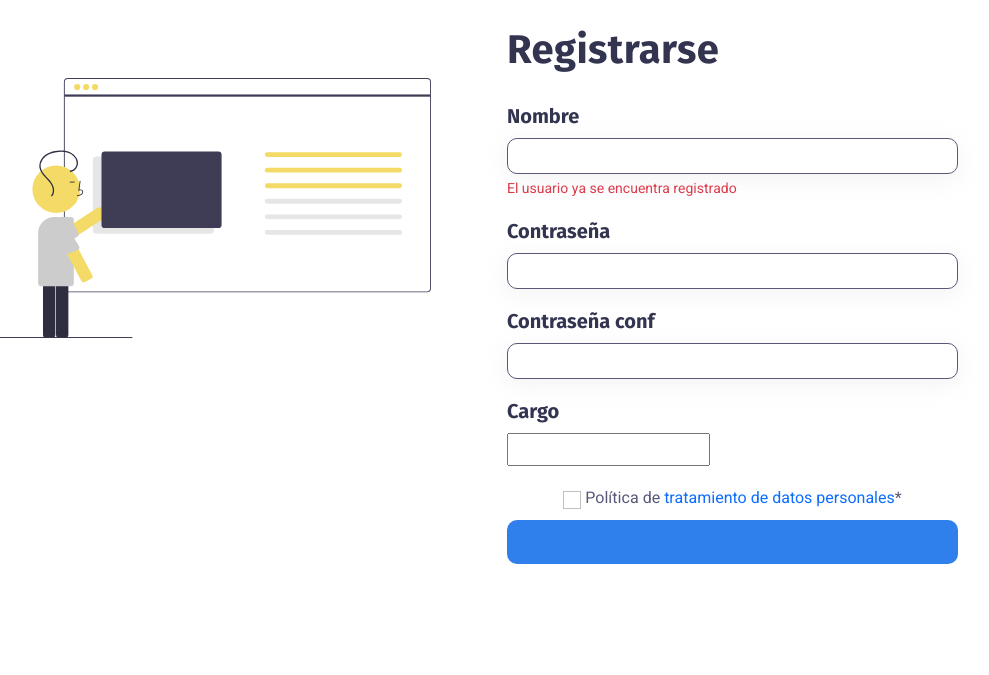
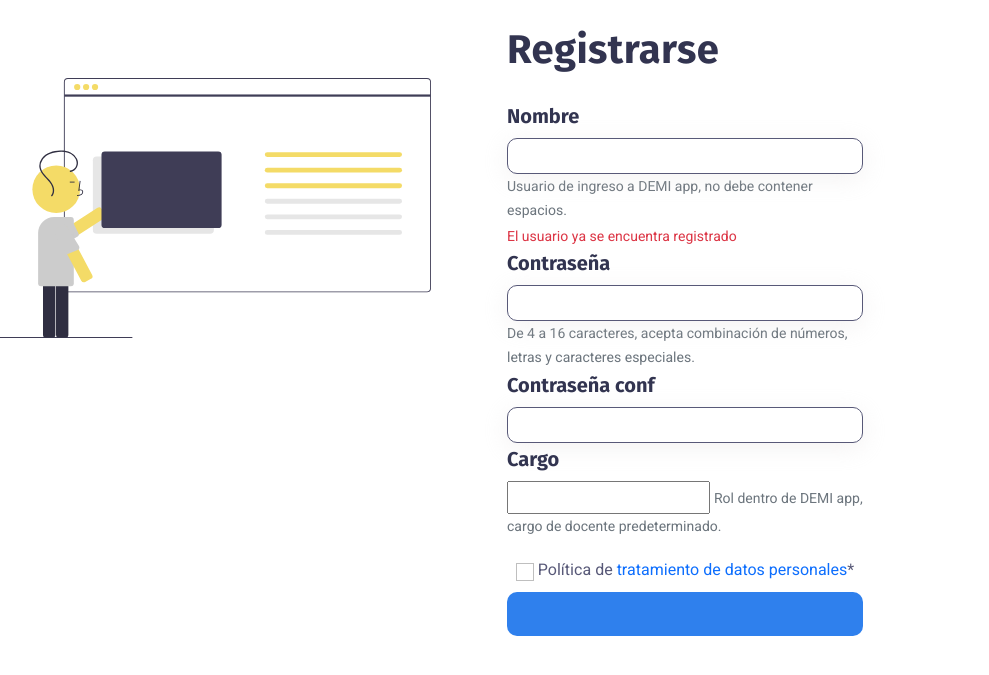
Before and after one commit to MateoBarrera/app-demi, a Python web app: template app/templates/auth/signup.html in a window 1280 px wide. Shown: the part 74-749 px from the top of the page, without its empty margins (146-1135 px from the left). Run offline with Jinja, Linux system fonts and the light colour scheme; the template is opened without the code that fills it, so the values that code supplies are empty, except form fields; tables that the repository leaves empty or names only in its code hold one stand-in row (values such as "Sample post"); form fields are guessed from the names that the template uses; some libraries are stand-ins or nearby versions.

Commit message:
Texto de ingreso de formulario

```diff
--- a/app/templates/auth/signup.html
+++ b/app/templates/auth/signup.html
@@ -16,21 +16,21 @@ Registrarse
 					<img src="{{url_for('static',filename='/images/Online.svg')}}" alt="Registrase" />
 				</div>
 			</div>
-			<div class="col-md-5">
+			<div class="col-md-4">
 				<div class="content-wrapper">
 					<div class="section-title">
 						<h3 class="mb-30">Registrarse</h3>
 						<div class="contact-form-wrapper">
 							<form action="{{ url_for('auth.signup') }}" method="POST">
 								<fieldset>
-									<div class="single-input">
+									<div class="single-input mb-1">
 										{{ signup_form.csrf_token() }}
-										<label for="name s">
+										<label for="nombre">
 											<h6>{{signup_form.nombre.label()}}</h6>
 										</label>
 										{{signup_form.nombre(title_="Nombre de usuario sin espacios.")}}
-										<!-- <small id="emailHelp" class="form-text text-muted"
-											>Este sera tu usuario dentro WebAPP.</small> -->
+										<small id="nombre-help" class="form-text text-muted">Usuario de ingreso a DEMI app, no debe contener
+											espacios.</small>
 										{% if signup_form.nombre.errors %} {% for error in signup_form.nombre.errors %}
 										<div class="error-input">{{error}}</div>
 										{% endfor %} {% endif %} {% if not val_name %}
@@ -39,12 +39,14 @@ Registrarse
 									</div>
 								</fieldset>
 								<fieldset>
-									<div class="single-input">
-										<label for="name s">
+									<div class="single-input mb-1">
+										<label for="contraseña">
 											<h6>{{signup_form.contraseña.label()}}</h6>
 										</label>
-										{{signup_form.contraseña(title_="Contraseña entre 4 y 16 caracteres, se permiten combinación de números, letras y caracteres especiales.")}}
-										<small id="emailHelp" class="form-text text-muted"></small>
+										{{signup_form.contraseña(title_="Contraseña entre 4 y 16 caracteres, se permiten combinación de números, letras y
+										caracteres especiales.")}}
+										<small id="contraseña-help" class="form-text text-muted">De 4 a 16 caracteres, acepta combinación de
+											números, letras y caracteres especiales.</small>
 										{% if signup_form.contraseña.errors %} {% for error in
 										signup_form.contraseña.errors %}
 										<div class="error-input">{{error}}</div>
@@ -52,22 +54,24 @@ Registrarse
 									</div>
 								</fieldset>
 								<fieldset>
-									<div class="single-input">
-										<label for="name s">
+									<div class="single-input mb-1">
+										<label for="contraseña-conf">
 											<h6>{{signup_form.contraseña_conf.label()}}</h6>
 										</label>
 										{{signup_form.contraseña_conf(title_="Ingresa nuevamente la contraseña propuesta.")}} {% if signup_form.contraseña_conf.errors %} {%
 										for error in signup_form.contraseña_conf.errors %}
+										<small id="contraseña-conf-help" class="form-text text-muted">Ingresa nuevamente la contraseña propuesta.</small>
 										<div class="error-input">{{error}}</div>
 										{% endfor %} {% endif %}
 									</div>
 								</fieldset>
 								<fieldset>
 									<div class="select-input">
-										<label for="grado s">
+										<label for="cargo">
 											<h6>{{signup_form.cargo.label()}}</h6>
 										</label>
 										{{signup_form.cargo(title_="Cargo de docente por defecto.")}}
+										<small id="cargo-help" class="form-text text-muted">Rol dentro de DEMI app, cargo de docente predeterminado.</small>
 									</div>
 								</fieldset>
 								<div class="text-center">
```
